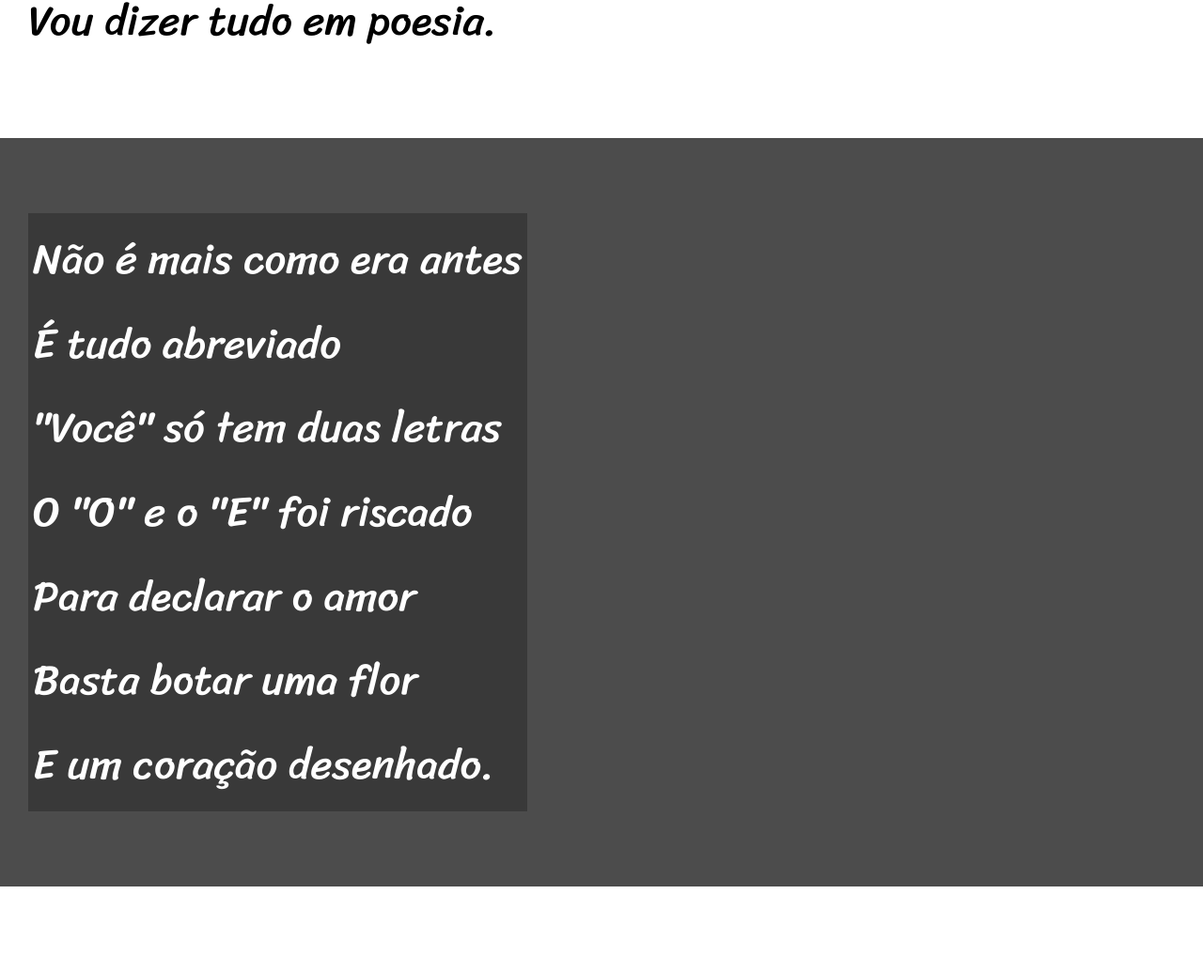
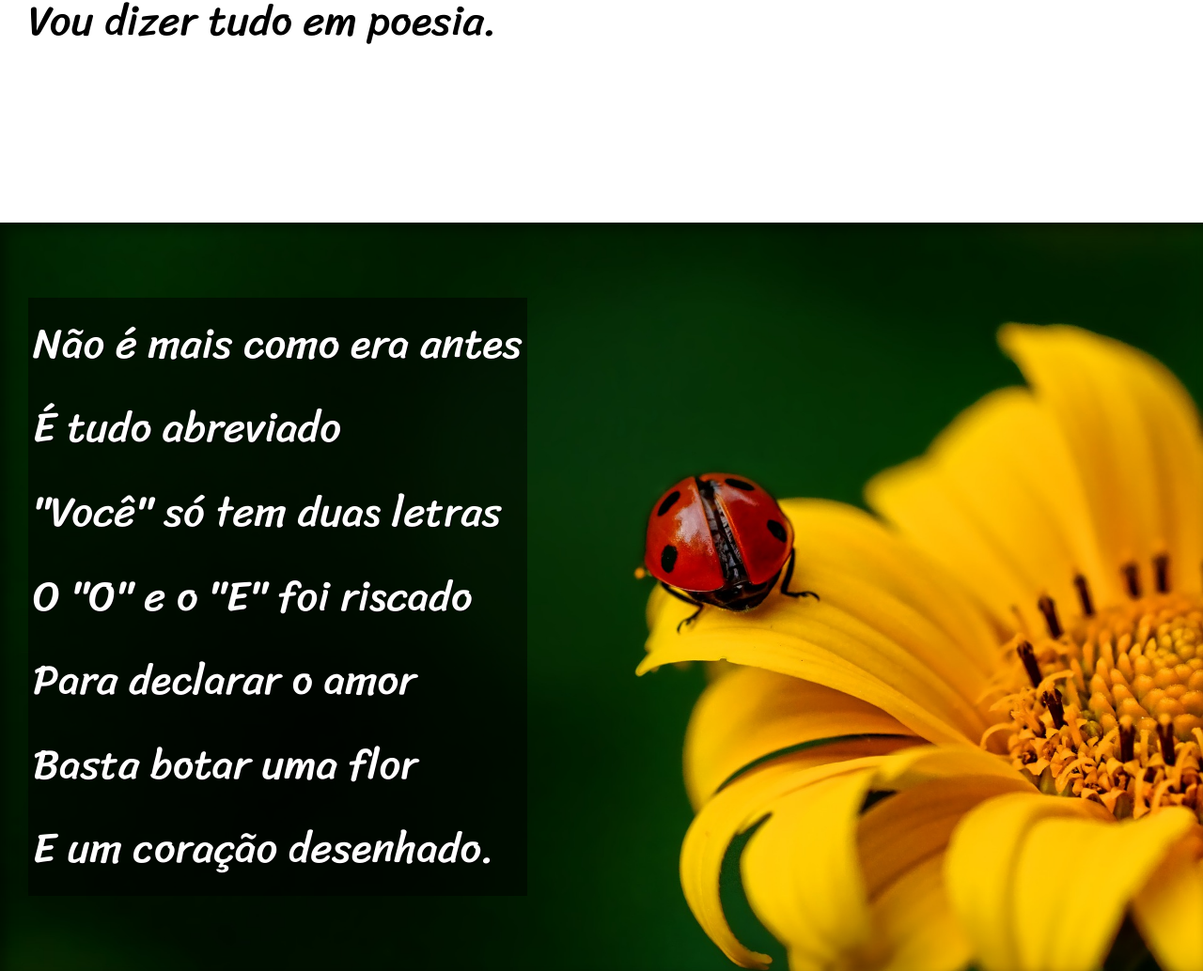
Before and after one commit to renatonmenezes/html-css, a plain HTML site: page desafios/desafio012/index.html in a window 1280 px wide. Shown: the part 900-1934 px from the top of the page at 94% size. Drawn offline with Linux system fonts and the light colour scheme.

Commit message:
termino do desafio 012

```diff
--- a/desafios/desafio012/estilo/style.css
+++ b/desafios/desafio012/estilo/style.css
@@ -57,6 +57,11 @@ section {
     font-family: var(--fonte3);
     font-size: 3.5vw;
 }
+
+section > p {
+    padding-bottom: 2em;
+}
+
 section.normal {
     background-color: white;
     color: black;
@@ -65,12 +70,27 @@ section.normal {
 section.imagem {
     background-color: rgb(76, 76, 76);
     color: white;
+    box-shadow: inset 6px 6px 13px 0px rgba(0, 0, 0, 0.447);
+    background-size: cover;
+    background-attachment: fixed;
+
 }
 
 section.imagem > p {
     display: inline-block;
     padding: 5px;
-    background-color: rgba(0, 0, 0, 0.255);;
+    background-color: rgba(0, 0, 0, 0.503);
+    text-shadow: 1px 1px 0px black;;
+}
+
+section#img01 {
+    background-image: url('../imagens/background001.jpg');
+    background-position: right center;
+}
+
+section#img02 {
+    background-image: url('../imagens/background002.jpg');
+
 }
 
 footer {
--- a/desafios/desafio012/index.html
+++ b/desafios/desafio012/index.html
@@ -27,7 +27,7 @@
         </p>
     </section>
 
-    <section class="imagem">
+    <section class="imagem" id="img01">
         <p>
             Não é mais como era antes <br>
             É tudo abreviado <br>
@@ -48,6 +48,8 @@
             Agora é .com <br>
             Se o saite é muito bom <br>
             Ele vale um alto preço. <br>
+        </p>
+        <p>
             Pra piorar a liguagem <br>
             O emoticom é um risco <br>
             Tem símbolo para tudo <br>
@@ -58,7 +60,7 @@
         </p>
     </section>
 
-    <section class="imagem">
+    <section class="imagem" id="img02">
         <p>
             Tenho saudade das cartas <br>
             Escritas com a própria mão <br>
@@ -79,6 +81,8 @@
             Abriu outro aplicativo <br>
             O mundo ficou cativo <br>
             Da tecnologia do agora. <br>
+        </p>
+        <p>
             Felizmente, pra orar <br>
             Não precisa de internet <br>
             Deus escuta todo mundo <br>
```
